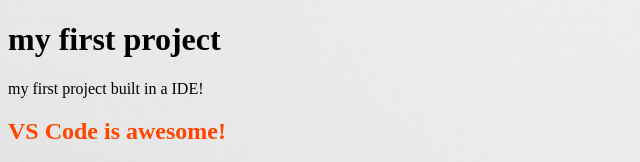
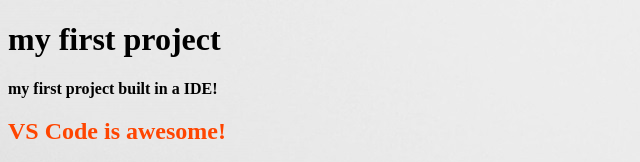
Before and after one commit to TiredSkitarii/my-first-project, a plain HTML site: page index.html in a window 1280 px wide. Shown: the top 162 px of the page, 0-640 px from the left. Drawn offline with Linux system fonts and the light colour scheme.

Commit message:
Update Document Title and styled <p>

```diff
--- a/assets/css/style.css
+++ b/assets/css/style.css
@@ -3,3 +3,4 @@ body {
     background-image: url("../images/01-02-02_background-img.jpg")
 }
 h2 {color:orangered}
+p {font-weight: 700;}
--- a/index.html
+++ b/index.html
@@ -3,7 +3,7 @@
   <head>
     <meta charset="UTF-8" />
     <meta name="viewport" content="width=device-width, initial-scale=1.0" />
-    <title>Document</title>
+    <title>My first project</title>
     <link rel="stylesheet" href="assets/css/style.css" />
   </head>
   <body>
```
